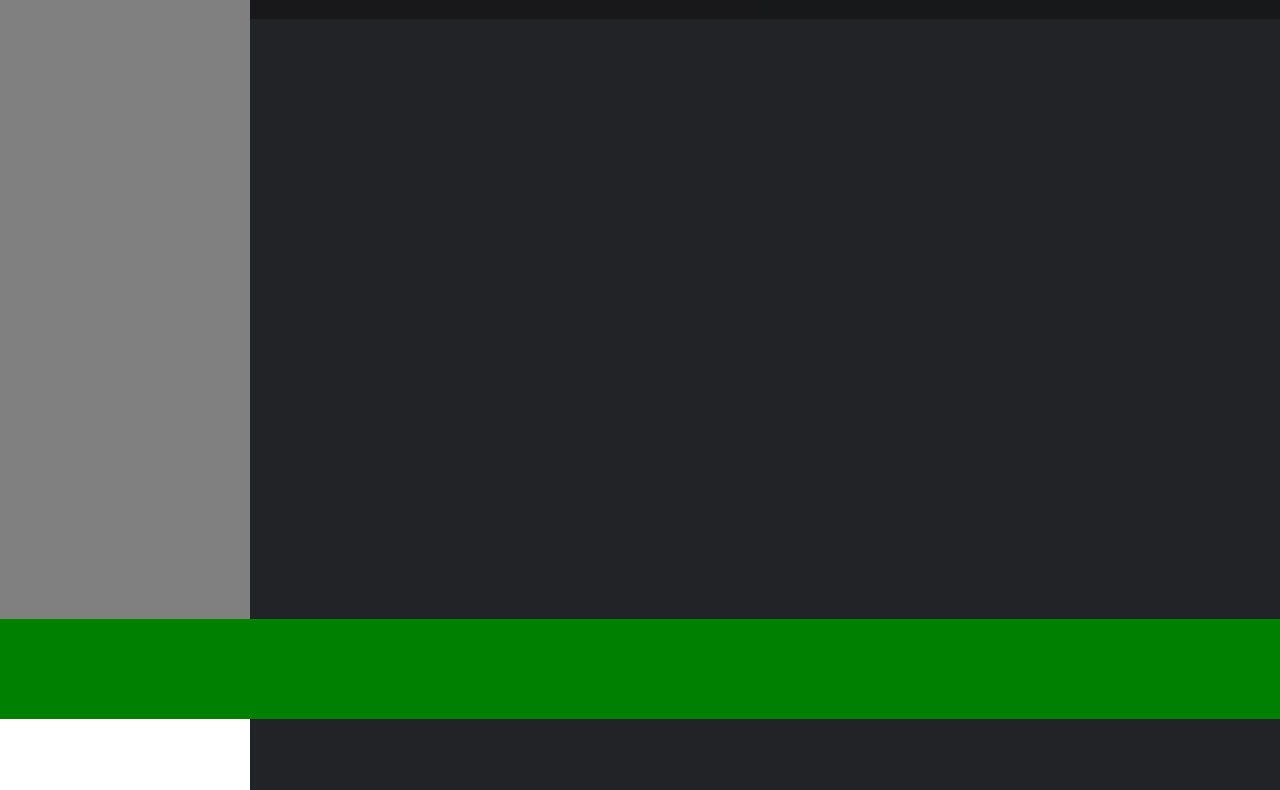
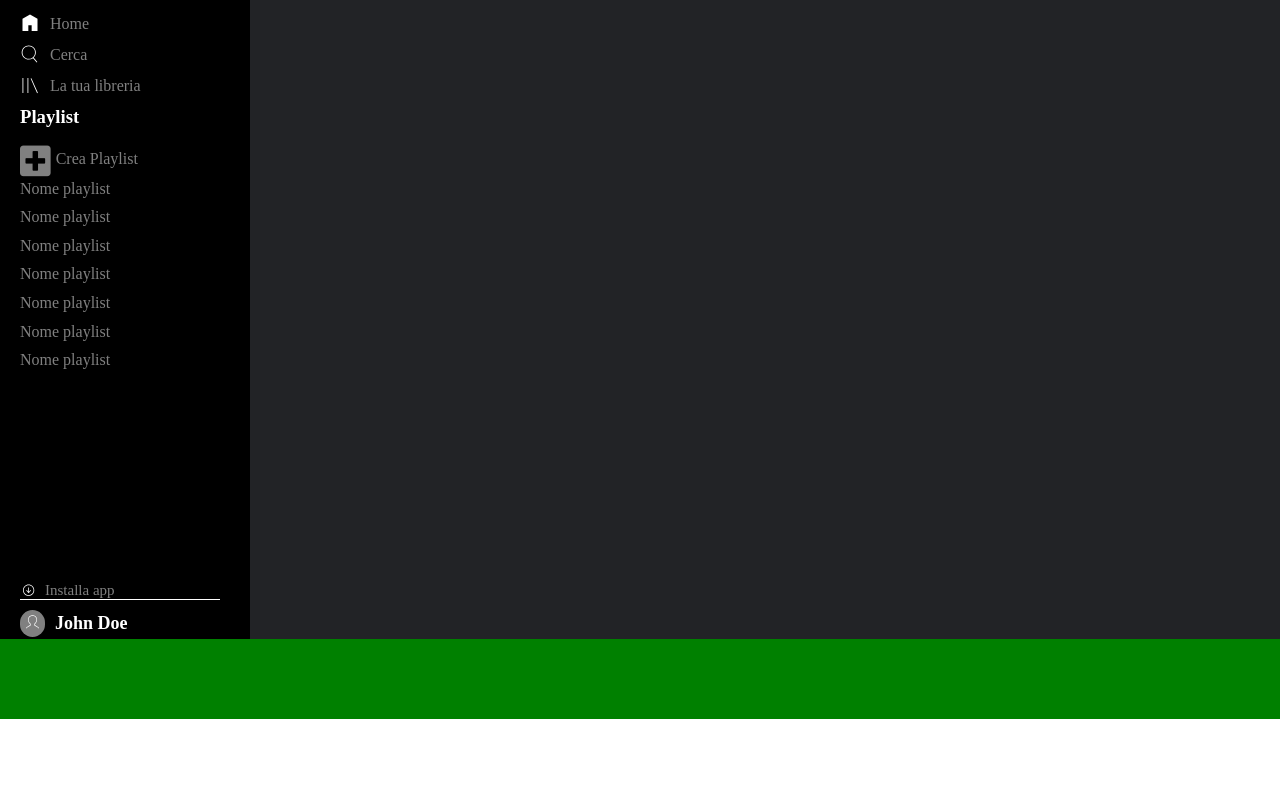
Before and after one commit to alessiogarifo92/html-css-spotifyweb, a plain HTML site: page index.html in a window 1280 px wide. Shown: the part 81-871 px from the top of the page. After the commit the page ends 800 px from the top, so only its background shows below. Drawn offline with Linux system fonts and the light colour scheme.

Commit message:
posizionati elementi barra laterale

```diff
--- a/css/style.css
+++ b/css/style.css
@@ -6,18 +6,108 @@
 
 main{
   display: flex;
-  height: calc(100vh - 100px);
+  height: calc(100vh - 80px);
 }
 
 
 
 #barra-laterale{
-  background-color: grey;
+  background-color: black;
   width: 250px;
-  height: calc(100vh - 100px);
+  height: calc(100vh - 80px);
+  display: flex;
+  flex-direction: column;
+  padding: 20px 0 2px 20px;
+  color: grey;
 }
 
+#logo{
+  width: 150px;
+  margin-bottom: 25px;
+}
 
+li {
+  list-style: none;
+  margin-bottom: 7px;
+}
+
+a{
+  text-decoration: none;
+  color: grey;
+}
+
+li img{
+  width: 20px;
+}
+
+li > a > span{
+  margin-left: 10px;
+  position: relative;
+  bottom: 4px;
+}
+
+h3{
+  color: white;
+  margin-bottom: 15px;
+}
+
+#gianni{
+  flex-grow: 1;
+}
+
+.fa-plus-square{
+  font-size: 35px;
+}
+
+#crea-playlist{
+position: relative;
+bottom:10px;
+left: 5px;
+}
+
+#nuove-playlist{
+  display: flex;
+  flex-direction: column;
+  justify-content: space-around;
+  height: 200px;
+}
+
+#download{
+  display: flex;
+  align-items: center;
+  width: 100px;
+}
+
+#download > span{
+font-size: 15px;
+}
+
+#download > img{
+  width: 15px;
+  margin-right: 10px;
+}
+
+#profilo{
+  border-top: 1px solid white;
+  display: flex;
+  width: 200px;
+  padding-top: 10px;
+}
+
+#profilo > img{
+  width: 25px;
+  background-color: grey;
+  border-radius: 15px;
+  padding: 5px;
+  margin-right: 10px;
+}
+
+#profilo > span{
+  align-self: center;
+  font-size: 18px;
+  color: white;
+  font-weight: bolder;
+}
 
 #mainblock{
   width: calc(100% - 250px);
@@ -26,10 +116,11 @@ main{
 
 #upgrade{
   background-color: rgba(0, 0, 0, 0.3);
-  height: 100px;
+  height: 80px;
   width: calc(100vw - 250px);
   display: flex;
   justify-content: flex-end;
+  padding: 20px;
 }
 
 #upgrade > a{
@@ -54,11 +145,11 @@ main{
   background-color: #222326;
   overflow: auto;
   /* debub */
-  height: 1000px;
+  height: calc(100vh - 80px);
 }
 
 footer{
   background-color: green;
-  height: 100px;
+  height: 80px;
   width: 100%;
 }
--- a/index.html
+++ b/index.html
@@ -14,6 +14,58 @@
       <!-- blocco barra laterale -->
       <div id="barra-laterale" class="fixed">
 
+        <div id="logo">
+          <a href="#"><img src="img/logo.svg" alt="logo"></a>
+        </div>
+
+        <!-- nav home -->
+        <nav>
+
+          <ul>
+
+            <li><a href="#"><img src="img/home.svg" alt="home"><span>Home</span></a></li>
+
+            <li><a href="#"><img src="img/search.svg" alt="search"><span>Cerca</span></a></li>
+
+            <li><a href="#"><img src="img/libreria.svg" alt="libreria"><span>La tua libreria</span></a></
+            li>
+
+          </ul>
+
+        </nav>
+
+        <h3>Playlist</h3>
+
+        <!-- nav playlist -->
+        <nav id="gianni">
+
+          <a href="#"><i class="fas fa-plus-square"></i><span id="crea-playlist">Crea Playlist</span></a>
+
+          <ul id="nuove-playlist">
+            <li><a href="#">Nome playlist</a></li>
+            <li><a href="#">Nome playlist</a></li>
+            <li><a href="#">Nome playlist</a></li>
+            <li><a href="#">Nome playlist</a></li>
+            <li><a href="#">Nome playlist</a></li>
+            <li><a href="#">Nome playlist</a></li>
+            <li><a href="#">Nome playlist</a></li>
+          </ul>
+
+        </nav>
+
+        <div>
+
+          <a href="#" id="download">
+            <img src="img/download.svg" alt="download">
+            <span>Installa app</span>
+          </a>
+
+          <a href="#" id="profilo">
+            <img src="img/profile.svg" alt="profilo">
+            <span>John Doe</span>
+          </a>
+
+        </div>
 
       </div>
 
```
